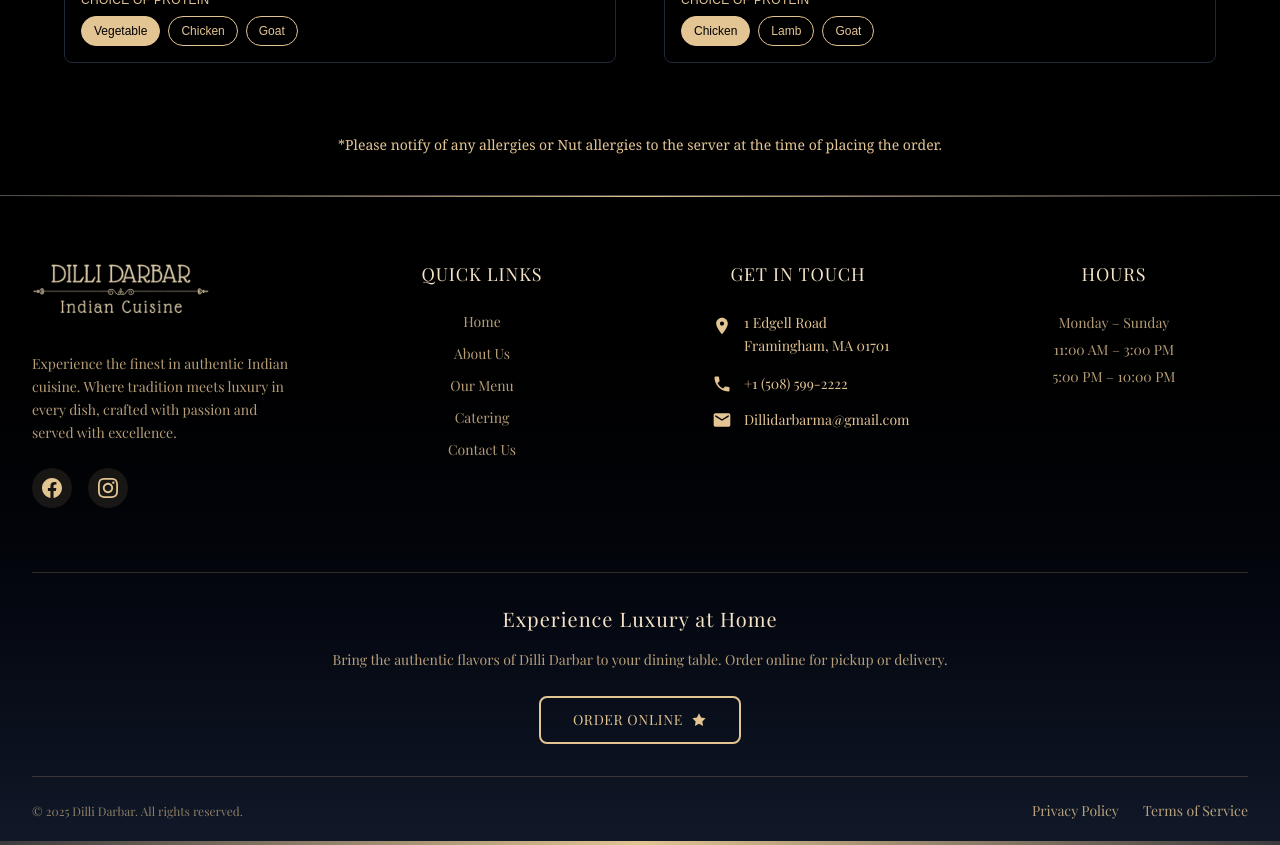
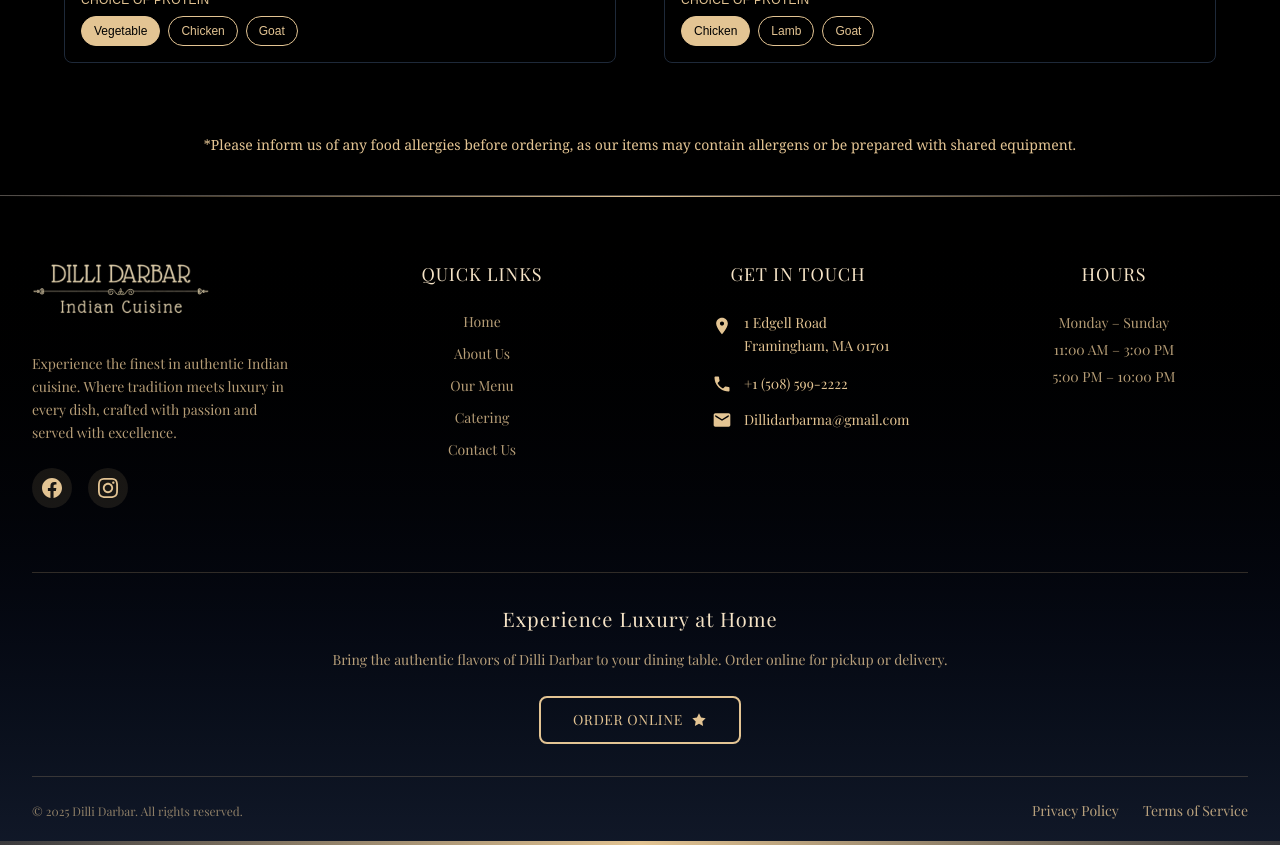
Before and after one commit to Saransh-Saluja/DilliDarbar, a Next.js app: page /menu in a window 1280 px wide. Shown: the part 5460-6305 px from the top of the page. Built offline with nearby package versions, Linux system fonts and the light colour scheme.

Commit message:
Options Cust.-2

```diff
--- a/src/app/menu/page.js
+++ b/src/app/menu/page.js
@@ -51,7 +51,7 @@ export default function MenuPage() {
       <div id="curries">
       <LuxuryItem3 {...curries} />
       </div>
-      <h3 className="text-sm font-serif text-[#e3c493] transition-colors duration-300 w-full text-center"> *Please notify of any allergies or Nut allergies to the server at the time of placing the order.</h3>
+      <h3 className="text-sm font-serif text-[#e3c493] transition-colors duration-300 w-full text-center"> *Please inform us of any food allergies before ordering, as our items may contain allergens or be prepared with shared equipment.</h3>
 
 
 
```
